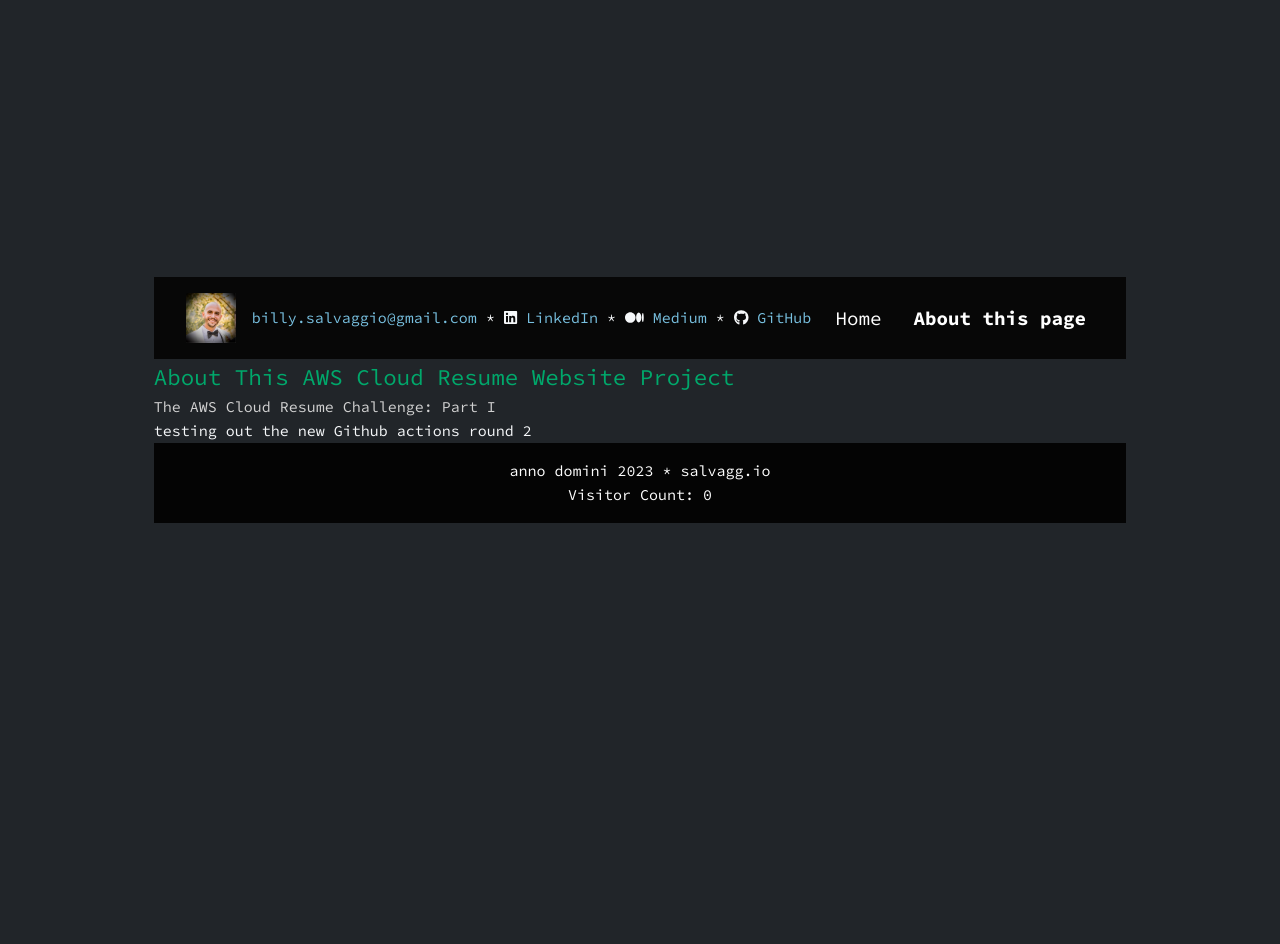
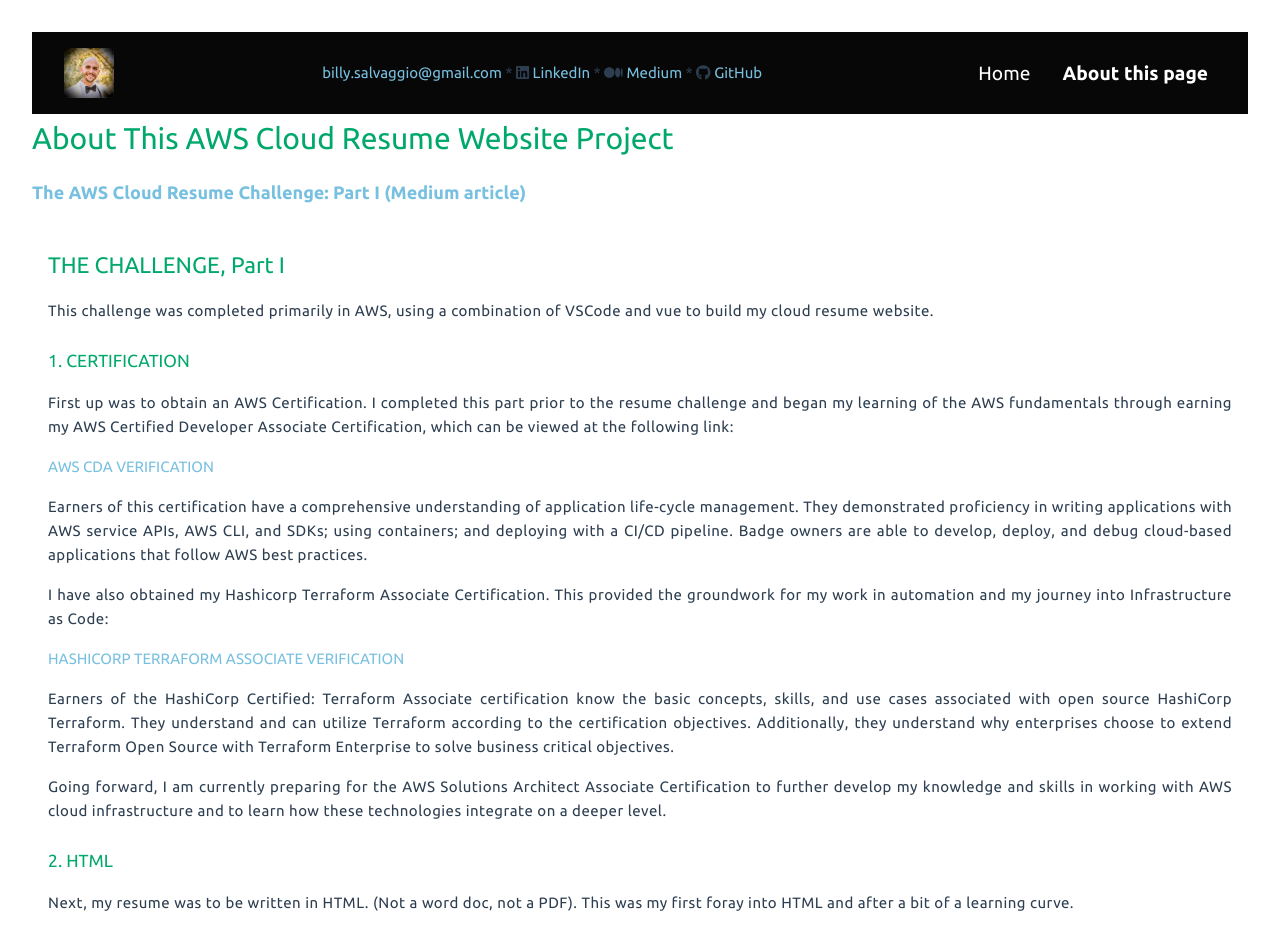
Before and after one commit to bsalvaggio/website-project, a Vue app: page /about in a window 1280 px wide. Shown: the top 944 px of the page. Before the commit the page ends 800 px from the top, so only its background shows below. Built offline with nearby package versions, Linux system fonts and the light colour scheme; no server answers.

Commit message:
updated look and added detailed About this page

```diff
--- a/src/assets/main.css
+++ b/src/assets/main.css
@@ -1,15 +1,24 @@
 /* Importing the Source Code Pro font */
-@import url('https://fonts.googleapis.com/css2?family=Source+Code+Pro:wght@300;400;500;700&display=swap');
+/* @import url('https://fonts.googleapis.com/css2?family=Source+Code+Pro:wght@300;400;500;700&display=swap'); */
+
+/* Importing the Ubuntu font */
+@import url('https://fonts.googleapis.com/css2?family=Ubuntu:wght@400;500;700&display=swap');
 
 /* Importing base styles */
 @import './base.css';
 
 /* Setting default styles for the body element */
+/* body {
+  background-color: #212529; /* Dark background color */
+  /* color: #f6f8fa; Light foreground color for text */
+  /* font-family: 'Source Code Pro', monospace; Default font */
+/* } */
+
 body {
-  background-color: #212529; /* Dark background color */
-  color: #f6f8fa; /* Light foreground color for text */
-  font-family: 'Source Code Pro', monospace; /* Default font */
+  font-family: 'Ubuntu', sans-serif;
+  /* Other styles... */
 }
+
 
 /* Main application container styles */
 #app {
--- a/src/views/About.vue
+++ b/src/views/About.vue
@@ -1,10 +1,73 @@
 <template>
     <div>
-        <h2>About This AWS Cloud Resume Website Project</h2>
-        <a href="https://medium.com/@bill.salvaggio/the-aws-cloud-resume-challenge-project-c5c0c6fe9593" target="_blank" rel="noopener"> The AWS Cloud Resume Challenge: Part I</a>
-        <p> testing out the new Github actions round 2 </p>
-        <p>  </p>
+        <h1>About This AWS Cloud Resume Website Project</h1>
+        <a href="https://medium.com/@bill.salvaggio/the-aws-cloud-resume-challenge-project-c5c0c6fe9593"
+           target="_blank"
+           rel="noopener"
+           class="about-link"> The AWS Cloud Resume Challenge: Part I (Medium article)</a>
+
+        <article>
+            <h2>THE CHALLENGE, Part I </h2>
+            <p>This challenge was completed primarily in AWS, using a combination of VSCode and vue to build my cloud resume website.</p>
+
+            <h3>1. CERTIFICATION</h3>
+            <p>First up was to obtain an AWS Certification. I completed this part prior to the resume challenge and began my learning of the AWS fundamentals through earning my AWS Certified Developer Associate Certification, which can be viewed at the following link:</p>
+            <a href="https://www.credly.com/badges/3967919a-d932-4e25-9e0d-acdd269c1cea" target="_blank">AWS CDA VERIFICATION</a>
+            <blockquote>
+                <p>Earners of this certification have a comprehensive understanding of application life-cycle management. They demonstrated proficiency in writing applications with AWS service APIs, AWS CLI, and SDKs; using containers; and deploying with a CI/CD pipeline. Badge owners are able to develop, deploy, and debug cloud-based applications that follow AWS best practices.</p>
+            </blockquote>
+            <p>I have also obtained my Hashicorp Terraform Associate Certification. This provided the groundwork for my work in automation and my journey into Infrastructure as Code:</p>
+            <a href="https://www.credly.com/badges/5379e83a-8bb9-4702-bb6c-09decd2f1284/public_url" target="_blank">HASHICORP TERRAFORM ASSOCIATE VERIFICATION</a>
+            <blockquote>
+                <p>Earners of the HashiCorp Certified: Terraform Associate certification know the basic concepts, skills, and use cases associated with open source HashiCorp Terraform. They understand and can utilize Terraform according to the certification objectives. Additionally, they understand why enterprises choose to extend Terraform Open Source with Terraform Enterprise to solve business critical objectives.</p>
+            </blockquote>
+            <p>Going forward, I am currently preparing for the AWS Solutions Architect Associate Certification to further develop my knowledge and skills in working with AWS cloud infrastructure and to learn how these technologies integrate on a deeper level.</p>
+
+            <h3>2. HTML</h3>
+            <p>Next, my resume was to be written in HTML. (Not a word doc, not a PDF). This was my first foray into HTML and after a bit of a learning curve.</p>
+
+            <h3>3. CSS</h3>
+            <p>The next step was to style the resume with CSS. This was also my first experience in using CSS. I have a background in general design and aesthetics through my years working in the print industry producing and installing large format signage, and vinyl graphics. It was a valuable experience to learn CSS and styling my resume website was the perfect introduction to this.</p>
+            <p>The current website design and layout is a work in progress as I continue to refine it. I focused first on getting it functional with a simple design that can be modified.</p>
+
+            <h3>4. STATIC WEBSITE</h3>
+            <p>I deployed my HTML resume online as an <a href="https://docs.aws.amazon.com/AmazonS3/latest/userguide/WebsiteHosting.html" target="_blank">AWS S3 static website</a>.</p>
+            <p>Relevant helpful resources:</p>
+            <ul>
+                <li><a href="https://docs.aws.amazon.com/AmazonS3/latest/userguide/HostingWebsiteOnS3Setup.html" target="_blank">Static site setup</a></li>
+                <li><a href="https://repost.aws/knowledge-center/cloudfront-serve-static-website" target="_blank">Cloudfront setup</a></li>
+                <li><a href="https://docs.aws.amazon.com/AmazonCloudFront/latest/DeveloperGuide/using-https-alternate-domain-names.html" target="_blank">Alternate domain names and HTTPS</a></li>
+                <li><a href="https://docs.aws.amazon.com/AmazonCloudFront/latest/DeveloperGuide/using-https-viewers-to-cloudfront.html" target="_blank">HTTPS for Cloudfront</a></li>
+            </ul>
+
+            <h3>5. HTTPS</h3>
+            <p>I then used <a href="https://aws.amazon.com/blogs/networking-and-content-delivery/amazon-s3-amazon-cloudfront-a-match-made-in-the-cloud/" target="_blank">Amazon Cloudfront</a> to use HTTPS for security.</p>
+
+            <h3>6. DNS</h3>
+            <p>I then pointed a custom DNS domain name to my cloudfront distribution. I utilized <a href="https://aws.amazon.com/route53/" target="_blank">Amazon Route 53</a> as my DNS provider.</p>
+            <p>I chose as my domain <a href="http://www.salvagg.io/" target="_blank">salvagg.io</a> as I thought this was a memorable way to use my name as the full domain.</p>
+            <p>I decided to build the front end using the Vue Javascript framework. This made it easier to build and maintain, as well as allowing myself a more manageable file to update in my S3 bucket instead of a giant HTML file.</p>
+
+            <h3>7. JAVASCRIPT</h3>
+            <p>The next addition to the website was a visitor counter that would display how many people have visited the site. This proved to be the biggest challenge of the entire process up to this point, as it involved the integration of several technologies which will be outlined below.</p>
+            <p>I hit the most roadblocks during this section of the challenge and it required a great deal of troubleshooting. It took many nights to first identify and then sort out CORS issues and get the counter to properly update and display on the website. Once corrected though it was an incredibly rewarding feeling.</p>
+
+            <h3>8. DATABASE</h3>
+            <p>The visitor counter needed to retrieve and update its count in a database. I chose to use DynamoDB for this.</p>
+
+            <h3>9. API — PYTHON & LAMBDA</h3>
+            <p>I created a cloud based API that would accept requests from the web app and communicate with the database. I used AWS API Gateway and Lambda for this.</p>
+            <p>I wrote the Lambda function in Python, as I had some experience using Python in Lambda functions in previous projects.</p>
+            <p>First the Python Lambda function was set up using the AWS web console, and once successfully tested from the console I then triggered it externally from my terminal command line and then finally from my website.</p>
+            <p>I built the API on the “AWS serverless stack” of Lambda, API Gateway, and DynamoDB for several reasons. The ease of use of a serverless API allows us to focus on writing the code and properly configuring the managed services. The cost efficiency of the lambda function allows us to be charged only during response to an event that triggers the function. This type of set up has wide ranging applications.</p>
+
+            <h3>11. INFRASTRUCTURE AS CODE</h3>
+            <p>I used Infrastructure as code to redefine my entire website in Terraform. This was a significant bit of work but I used the knowledge I gained from my Terraform Associate Certification preparation as well as previous Terraform projects.</p>
+            <p>I converted my S3, Route53, and Cloudfront resources to Infrastructure as Code using Terraform. This was a challenging undertaking and a bit nerve wracking but once successful and I was able to fully break down and rebuild the infrastructure through Terraform it proved to be a very worthwhile endeavor.</p>
+        </article>
+
     </div>
+
   </template>
 
   <script>
@@ -14,5 +77,62 @@
   </script>
 
   <style scoped>
-  /* Add your CSS styles for About here */
+  /* Add your specific styles for the About page here */
+
+  article {
+    line-height: 1.6; /* Adjusts the space between lines */
+    padding: 1rem; /* Padding inside the article */
+  }
+
+  article h2, article h3 {
+    margin-top: 1.5rem; /* Adds space above each header */
+    margin-bottom: 1rem; /* Adds space below each header */
+  }
+
+  article p {
+    margin-bottom: 1rem; /* Adds space below each paragraph */
+    text-align: justify; /* Justifies the text for better readability */
+    letter-spacing: 0.5px; /* Slightly increases space between characters */
+  }
+
+  article ul, article ol {
+    margin-bottom: 1rem; /* Adds space below lists */
+  }
+
+  article a {
+    margin-bottom: 1rem; /* Adds space below links */
+    display: inline-block; /* Makes the link take up the whole line */
+  }
+
+  article a {
+    color: #78C0E0; /* Sets the default color of links to blue */
+    text-decoration: none; /* Removes underline from links */
+    transition: 0.3s; /* Smooth transition for hover effects */
+}
+
+article a:hover {
+    color: #ABDFFA; /* Changes color on hover */
+    text-decoration: underline; /* Adds underline on hover */
+}
+
+h2 {
+    margin-bottom: 1rem; /* Adds space below the header */
+    /* Other h2 styles if needed */
+}
+
+.about-link {
+    font-size: 1.2em; /* Makes the font larger */
+    font-weight: bold; /* Makes the font bolder */
+    margin-top: 1rem; /* Adds space above the link */
+    display: inline-block; /* Treats the link as a block for margin to take effect */
+    color: #78C0E0; /* Sets the color of the link */
+    text-decoration: none; /* Removes underline from the link */
+    transition: 0.3s; /* Smooth transition for hover effects */
+}
+
+.about-link:hover {
+    color: #ABDFFA; /* Changes color on hover */
+    text-decoration: underline; /* Adds underline on hover */
+}
+
   </style>
--- a/src/views/Resume.vue
+++ b/src/views/Resume.vue
@@ -1,6 +1,5 @@
 <template>
     <div class="resume-container">
-
       <!-- Header -->
     <header class="resume-header">
         <h1>Bill Salvaggio | Cloud Engineer</h1>
@@ -106,7 +105,7 @@
 
   <style scoped>
   .resume-container {
-    font-family: 'Source Code Pro', sans-serif;
+    font-family: 'Ubuntu', sans-serif;
     margin: 20px auto;
     max-width: 1000px;
     color: #EAEAEA;
@@ -115,21 +114,24 @@
     border-radius: 5px;
   }
 
+/* Spacing for sections */
 .resume-header, .resume-summary, .resume-certifications, .resume-education, .resume-projects, .resume-experience {
-    margin-bottom: 40px;
+  margin-bottom: 1rem; /* Adjust as needed */
 }
 
+/* Header styles */
 h1 {
   font-size: 2em;
-    margin-bottom: 10px;
+  margin-bottom: 0.5rem; /* Closer to the text below */
 }
 
 h2 {
   font-size: 1.6em;
-    margin-top: 30px;
-    margin-bottom: 20px;
+  margin-top: 1rem; /* Space above the header */
+  margin-bottom: 0.5rem; /* Space below the header */
 }
 
+/* Link styles */
 a {
   color: #78C0E0;
   text-decoration: none;
@@ -140,12 +142,15 @@
   color: #ABDFFA;
 }
 
+/* List styles */
 ul {
   padding-left: 20px;
+  margin-bottom: 1rem; /* Space below the list */
 }
 
+/* Experience item spacing */
 .experience-item:not(:last-of-type) {
-    margin-bottom: 20px;
+  margin-bottom: 1rem; /* Consistent spacing between items */
 }
 
 /* Additional stylings and adjustments can be added based on requirements */
--- a/src/views/Welcome.vue
+++ b/src/views/Welcome.vue
@@ -165,7 +165,7 @@
 
 <style scoped>
     .welcome-container {
-        font-family: 'Source Code Pro', monospace;
+        font-family: 'Ubuntu', sans-serif; /* Apply Ubuntu font */
         text-align: center;
         margin: 100px auto;
         padding: 10px;
@@ -204,7 +204,7 @@
         padding: 0;
     }
 
-    .articles-list li {
+t    .articles-list li {
         margin: 10px 0;
     }
 
```
Lines whose indentation alone changed are shown as unchanged.
